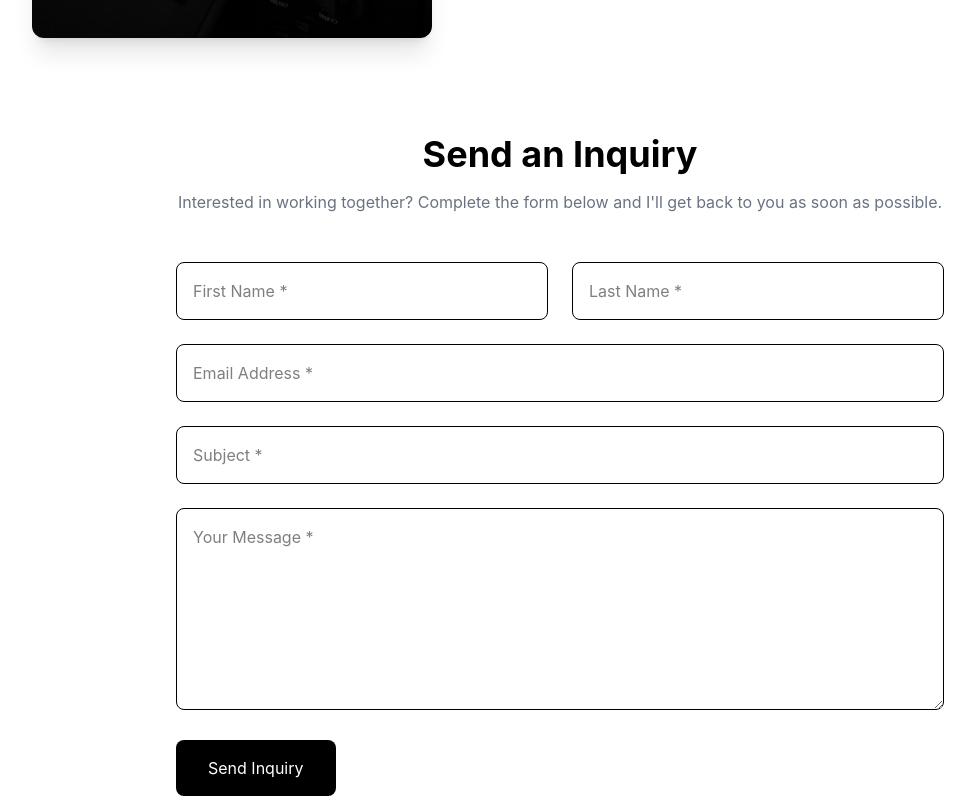
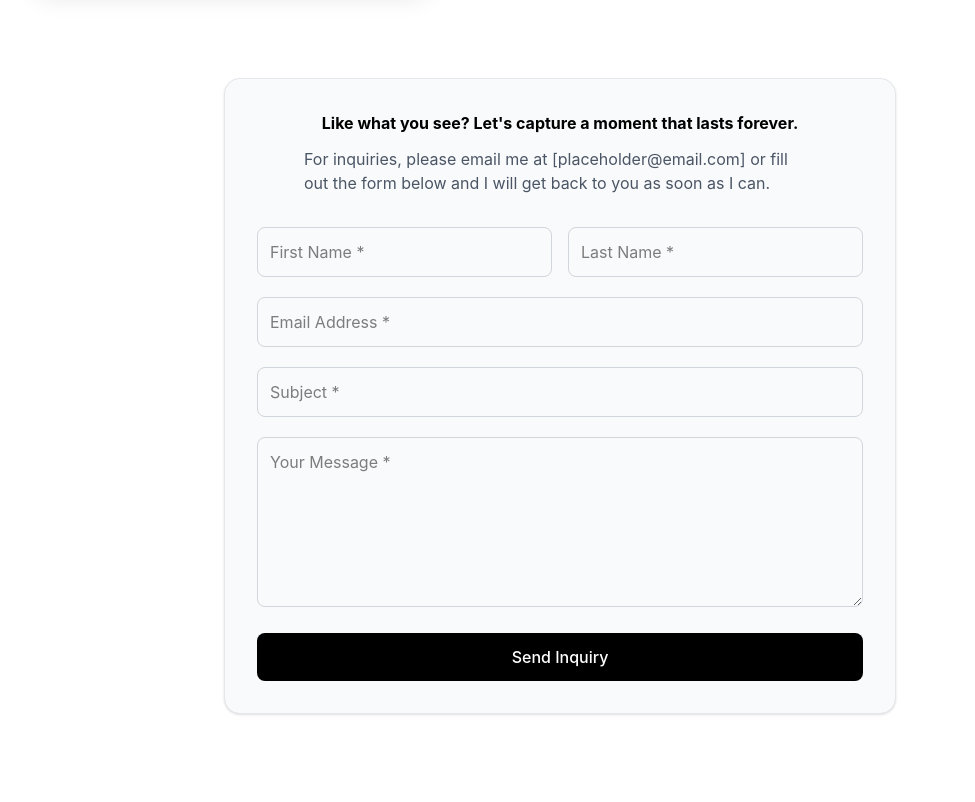
Before and after one commit to Pizzadreams/Photography_Portfolio, a React (Vite) app: page /about in a window 1280 px wide. Shown: the part 938-1740 px from the top of the page, without its empty margins (80-1055 px from the left). Built offline with nearby package versions, Linux system fonts and the light colour scheme.

Commit message:
removed use state from AboutContent.jsx, used flex-1 and div for MainLayout, separated contactform from About

```diff
--- a/src/components/AboutContent.jsx
+++ b/src/components/AboutContent.jsx
@@ -1,33 +1,8 @@
-import { useState } from "react";
+import Container from "./Container";
 import ContactForm from "./ContactForm";
-
-import Container from "./Container";
 import photographer from "../assets/images/camera1.jpg";
 
 function AboutContent() {
-    const [form, setForm] = useState({
-        firstName: "",
-        lastName: "",
-        email: "",
-        subject: "",
-        message: "",
-    });
-
-    const handleChange = (event) => {
-        setForm({
-        ...form,
-        [event.target.name]: event.target.value,
-        });
-    };
-
-    const handleSubmit = (event) => {
-        event.preventDefault();
-
-        console.log(form);
-
-        // Backend will be connected later.
-    };
-
     return (
     <section className="py-24">
         <Container>
@@ -62,77 +37,10 @@ function AboutContent() {
             </div>
             </div>
         </div>
+        </Container>
 
-        {/* Contact Form */}
-        <div className="mx-auto mt-24 max-w-3xl">
-            <h2 className="text-center text-4xl font-bold">Send an Inquiry</h2>
-            <p className="mt-4 text-center text-gray-500">
-            Interested in working together? Complete the form below and I'll get
-            back to you as soon as possible.
-            </p>
+        <ContactForm />
 
-            <form onSubmit={handleSubmit} className="mt-12 space-y-6">
-            <div className="grid gap-6 md:grid-cols-2">
-                <input
-                type="text"
-                name="firstName"
-                placeholder="First Name *"
-                value={form.firstName}
-                onChange={handleChange}
-                required
-                className="rounded-lg border p-4"
-                />
-
-                <input
-                type="text"
-                name="lastName"
-                placeholder="Last Name *"
-                value={form.lastName}
-                onChange={handleChange}
-                required
-                className="rounded-lg border p-4"
-                />
-            </div>
-
-            <input
-                type="email"
-                name="email"
-                placeholder="Email Address *"
-                value={form.email}
-                onChange={handleChange}
-                required
-                className="w-full rounded-lg border p-4"
-            />
-
-            <input
-                type="text"
-                name="subject"
-                placeholder="Subject *"
-                value={form.subject}
-                onChange={handleChange}
-                required
-                className="w-full rounded-lg border p-4"
-            />
-
-            <textarea
-                name="message"
-                rows="7"
-                placeholder="Your Message *"
-                value={form.message}
-                onChange={handleChange}
-                required
-                className="w-full rounded-lg border p-4"
-            />
-
-            <button
-                type="submit"
-                className="rounded-lg bg-black px-8 py-4 text-white transition hover:bg-gray-800"
-            >
-                Send Inquiry
-            </button>
-            </form>
-        </div>
-        </Container>
     </section>
     );
 }
--- a/src/components/ContactForm.jsx
+++ b/src/components/ContactForm.jsx
@@ -12,19 +12,22 @@ function ContactForm() {
 
   const [status, setStatus] = useState("");
 
-  const handleChange = (e) => {
+  const handleChange = (event) => {
         setFormData((prev) => ({
             ...prev,
-      [e.target.name]: e.target.value,
+            [event.target.name]: event.target.value,
         }));
   };
 
-  const handleSubmit = (e) => {
-    e.preventDefault();
+  const handleSubmit = (event) => {
+        event.preventDefault();
 
         console.log(formData);
 
-    setStatus("Your message has been sent. Thank you! I will get back to you as soon as I can.");
+    // Backend will be connected later.
+    setStatus(
+        "Your message has been sent. Thank you! I'll get back to you as soon as possible."
+    );
 
     setFormData({
         firstName: "",
@@ -36,34 +39,96 @@ function ContactForm() {
   };
 
   return (
-    <section className="bg-white py-24">
+        <section className="py-24">
         <Container>
-        <div className="mx-auto max-w-3xl">
-          <h2 className="text-center text-4xl font-bold">
-            Get In Touch
+            <div className="mx-auto max-w-2xl rounded-2xl border border-gray-200 bg-gray-50 p-8 shadow-sm">
+
+            <h2 className="text-center text-1xl font-bold">
+                Like what you see? Let's capture a moment that lasts forever.
             </h2>
 
-          <p className="mx-auto mt-4 max-w-2xl text-center text-gray-600">
-            Reach out using the form below for any inquiries, or collaborations. I'll get back to you as soon as possible.
+            <p className="mx-auto mt-3 max-w-lg text-center text-gray-600 text-left">
+                For inquiries, please email me at [placeholder@email.com] or fill out the form below and I will get back to you as soon as I can.
             </p>
 
             <form
                 onSubmit={handleSubmit}
-            className="mt-12 space-y-6"
+                className="mt-8 space-y-5"
             >
                 {/* First + Last Name */}
+                <div className="grid gap-4 md:grid-cols-2">
+
+                    <input
+                        type="text"
+                        name="firstName"
+                        placeholder="First Name *"
+                        value={formData.firstName}
+                        onChange={handleChange}
+                        required
+                        className="rounded-lg border border-gray-300 p-3 outline-none transition focus:border-black"
+                    />
+
+                    <input
+                        type="text"
+                        name="lastName"
+                        placeholder="Last Name *"
+                        value={formData.lastName}
+                        onChange={handleChange}
+                        required
+                        className="rounded-lg border border-gray-300 p-3 outline-none transition focus:border-black"
+                    />
+
+                </div>
 
                 {/* Email */}
+                <input
+                    type="email"
+                    name="email"
+                    placeholder="Email Address *"
+                    value={formData.email}
+                    onChange={handleChange}
+                    required
+                    className="w-full rounded-lg border border-gray-300 p-3 outline-none transition focus:border-black"
+                />
 
                 {/* Subject */}
+                <input
+                    type="text"
+                    name="subject"
+                    placeholder="Subject *"
+                    value={formData.subject}
+                    onChange={handleChange}
+                    required
+                    className="w-full rounded-lg border border-gray-300 p-3 outline-none transition focus:border-black"
+                />
 
                 {/* Message */}
+                <textarea
+                    name="message"
+                    rows="6"
+                    placeholder="Your Message *"
+                    value={formData.message}
+                    onChange={handleChange}
+                    required
+                    className="w-full rounded-lg border border-gray-300 p-3 outline-none transition focus:border-black"
+                />
 
                 {/* Submit */}
+                <button
+                    type="submit"
+                    className="w-full rounded-lg bg-black py-3 font-medium text-white transition hover:bg-gray-800"
+                    >
+                    Send Inquiry
+                </button>
 
-            {/* Status Message */}
+                {/* Success Message */}
+                {status && (
+                <p className="text-center text-green-600">
+                    {status}
+                </p>
+                )}
+            </form>
 
-          </form>
             </div>
         </Container>
         </section>
--- a/src/layouts/MainLayout.jsx
+++ b/src/layouts/MainLayout.jsx
@@ -4,15 +4,15 @@ import Footer from "../components/Footer";
 
 function MainLayout() {
     return (
-    <>
+        <div className="flex min-h-screen flex-col">
             <Navbar />
-        {/* Whatever page you're on */}
-        <main className="pt-14">
+
+            <main className="flex-1">
                 <Outlet />
             </main>
 
             <Footer />
-    </>
+        </div>
     );
 }
 
--- a/src/pages/About.jsx
+++ b/src/pages/About.jsx
@@ -1,6 +1,5 @@
 import AboutHero from "../components/AboutHero";
 import AboutContent from "../components/AboutContent";
-import ContactForm from "../components/ContactForm";
 
 function About() {
     return (
```
Also changed, not shown: src/pages/Gallery.jsx (indentation only). Lines whose indentation alone changed are shown as unchanged.
